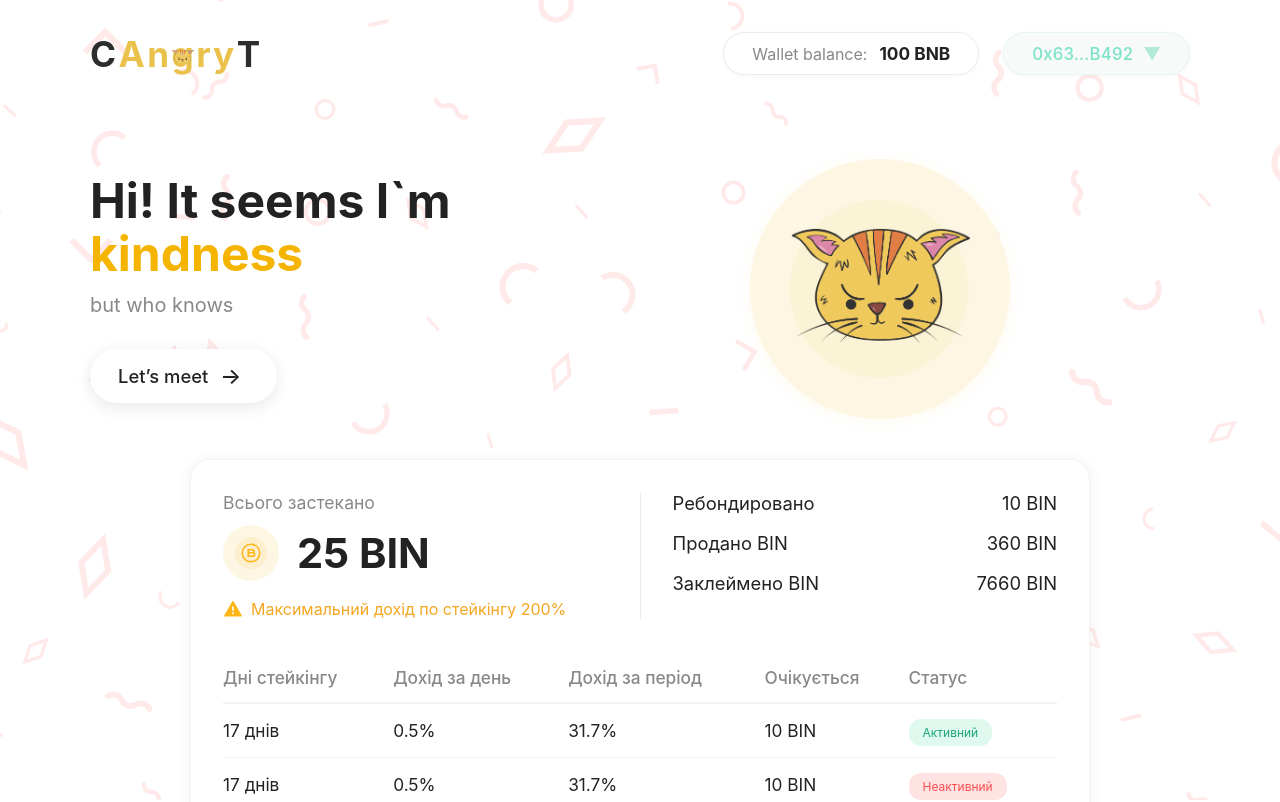
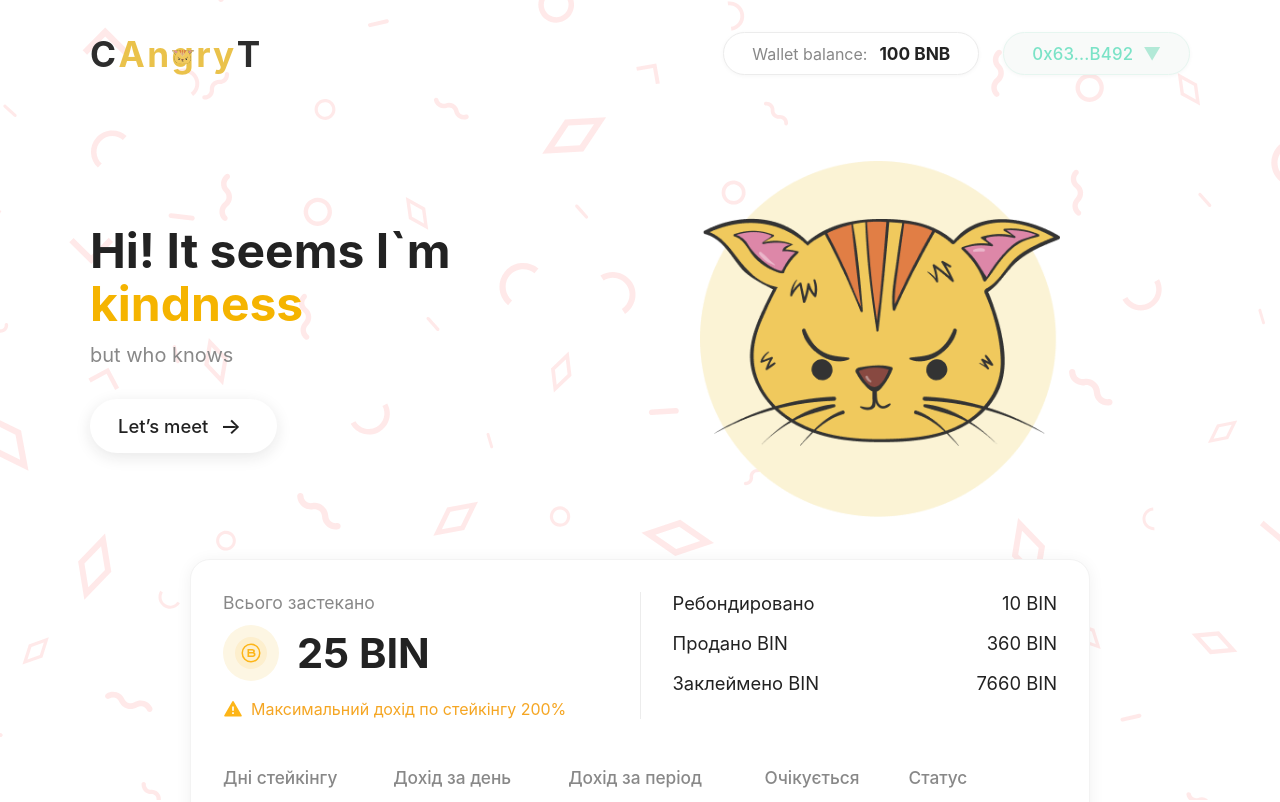
Before and after one commit to MaAnka324/angry-cat-test, a Vue app: page / in a window 1280 px wide. Shown: the top 802 px of the page. Built offline with nearby package versions, Linux system fonts and the light colour scheme; the HTML template or start-up script is replaced by a standard one.

Commit message:
Refactor HeroSection: simplify image structure by removing circle wrapper and adjusting image size

```diff
--- a/src/components/hero/HeroSection.vue
+++ b/src/components/hero/HeroSection.vue
@@ -11,9 +11,7 @@
         </BaseButton>
       </div>
       <div class="hero__image-wrap">
-        <div class="hero__circle">
-          <img :src="catImage" alt="cat" class="hero__image" />
-        </div>
+        <img :src="catImage" alt="cat" class="hero__image" />
       </div>
     </div>
   </section>
@@ -92,23 +90,12 @@ import catImage from '@/assets/images/cat.png'
   display: flex;
   align-items: center;
   justify-content: center;
-  min-width: 320px;
-}
-
-.hero__circle {
-  background: #fdf6e3;
-  border-radius: 50%;
-  width: 260px;
-  height: 260px;
-  display: flex;
-  align-items: center;
-  justify-content: center;
-  box-shadow: 0 2px 16px 0 rgba(245,180,0,0.07);
+  min-width: 360px;
 }
 
 .hero__image {
-  width: 180px;
-  height: 180px;
+  width: 360px;
+  height: 360px;
   object-fit: contain;
   display: block;
 }
```
